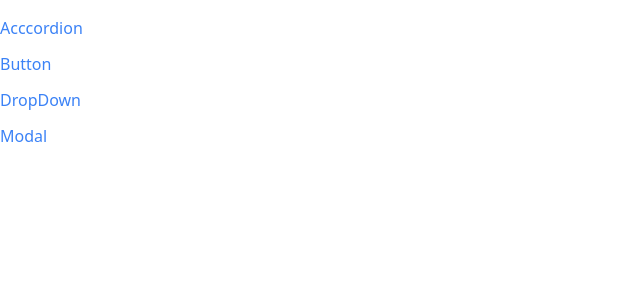
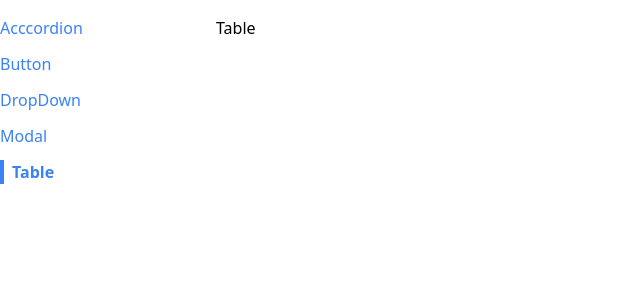
Before and after one commit to SivaSurender/Routing_Module, a React (Vite) app: page /table in a window 1280 px wide. Shown: the top 300 px of the page, without its empty margins (0-640 px from the left). Built offline with nearby package versions, Linux system fonts and the light colour scheme.

Commit message:
added code

```diff
--- a/src/App.jsx
+++ b/src/App.jsx
@@ -6,6 +6,7 @@
 import ButtonPage from "./pages/ButtonPage";
 import SideBar from "./UI/SideBar";
 import ModalPage from "./pages/ModalPage";
+import TablePage from "./pages/TablePage";
 
 function App() {
   return (
@@ -27,6 +28,9 @@
         <Route path="/modal">
           <ModalPage />
         </Route>
+        <Route path="/table">
+          <TablePage />
+        </Route>
       </div>
     </div>
   );
--- a/src/UI/SideBar.jsx
+++ b/src/UI/SideBar.jsx
@@ -7,6 +7,7 @@
     { label: "Button", path: "/button" },
     { label: "DropDown", path: "/" },
     { label: "Modal", path: "/modal" },
+    { label: "Table", path: "/table" },
   ];
   return (
     <div>
--- /dev/null
+++ b/src/UI/Table.jsx
@@ -0,0 +1,8 @@
+import React from "react";
+
+function Table({ data }) {
+  console.log(data);
+  return <div>Table</div>;
+}
+
+export default Table;
--- /dev/null
+++ b/src/pages/TablePage.jsx
@@ -0,0 +1,18 @@
+import React from "react";
+import Table from "../UI/Table";
+const data = [
+  { name: "apple", color: "bg-red-500", score: 2 },
+  { name: "orange", color: "bg-orange-500", score: 1 },
+  { name: "banana", color: "bg-yellow-500", score: 3 },
+  { name: "lime", color: "bg-green-500", score: 4 },
+];
+
+function TablePage() {
+  return (
+    <>
+      <Table data={data} />
+    </>
+  );
+}
+
+export default TablePage;
```
